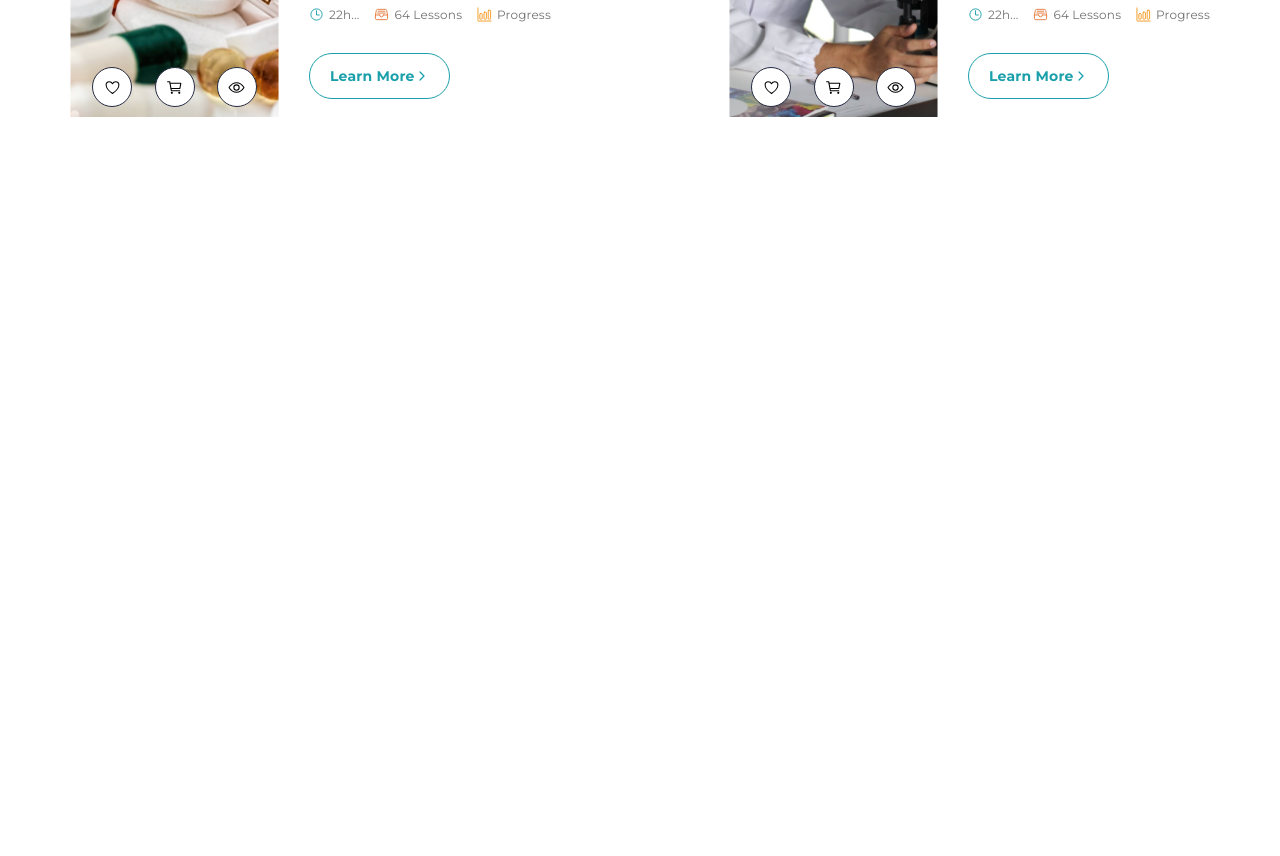
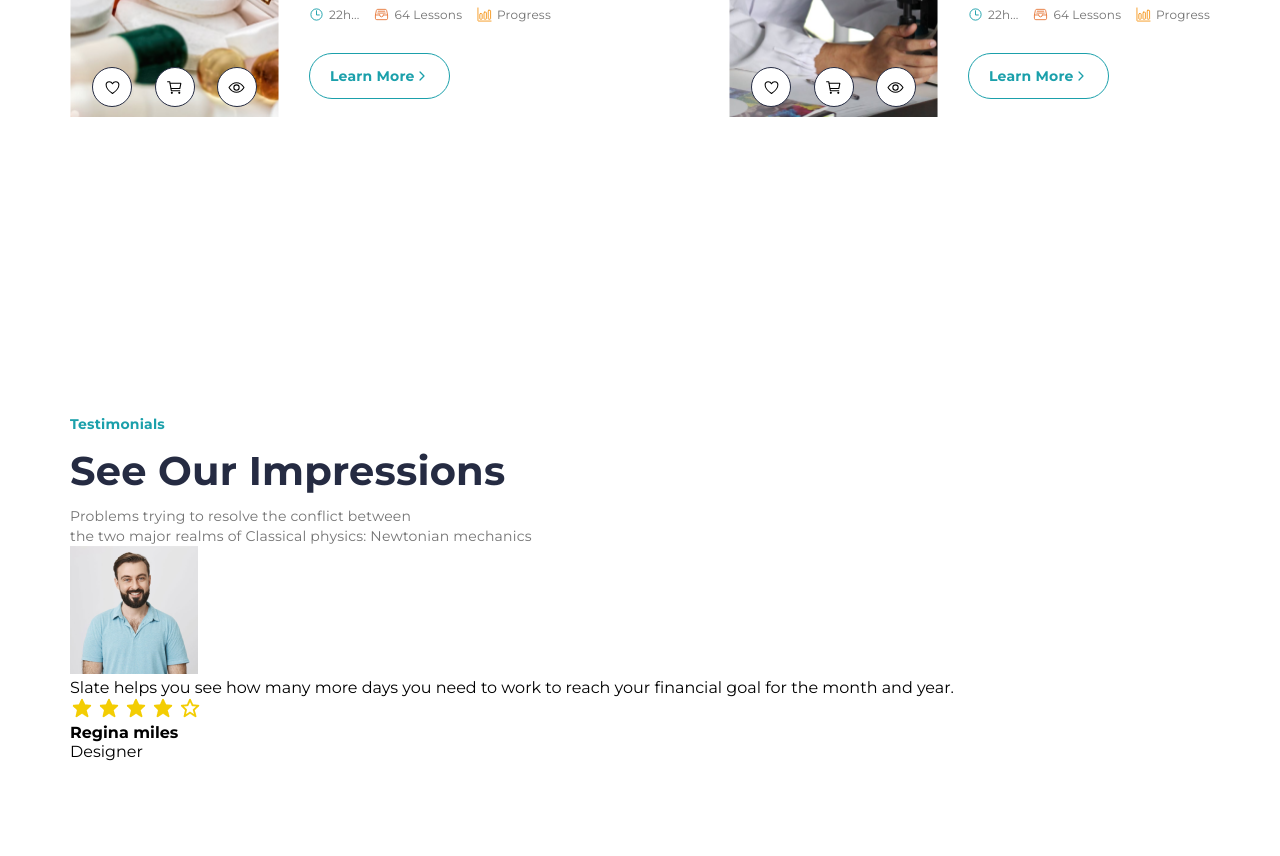
Before and after one commit to Sardor0810-sys/Medical_care, a plain HTML site: page index.html in a window 1280 px wide. Shown: the part 3011-3867 px from the top of the page. Before the commit the page ends 3263 px from the top, so only its background shows below. Drawn offline with nearby package versions, Linux system fonts and the light colour scheme.

Commit message:
initial commit

```diff
--- a/index.html
+++ b/index.html
@@ -290,5 +290,35 @@
             </div>
         </div>
     </div>
+    <div class="impression">
+        <div class="container">
+            <p class="impression__word">
+                Testimonials
+            </p>
+            <h2 class="impression__title">
+                See Our Impressions
+            </h2>
+            <p class="impression__text">
+                Problems trying to resolve the conflict between
+            </p>
+            <p class="impression__text">
+                the two major realms of Classical physics: Newtonian mechanics
+            </p>
+            <div class="impression__box">
+                <div class="impression__card">
+                    <img src="./image/impression-1.png" alt="" class="impression__img">
+                    <p class="impression__subtext">
+                        Slate helps you see how many more days you need to work to reach your financial
+                        goal for the month and year.
+                    </p>
+                    <img src="./image/stars sec-.png" alt="" class="impression__star">
+                    <h4 class="impression__subtitle">
+                        Regina miles
+                    </h4>
+                    <p class="impression__info">Designer</p>
+                </div>
+            </div>
+        </div>
+    </div>
 </body>
 </html>
--- a/scss/block-all/_block-all.scss
+++ b/scss/block-all/_block-all.scss
@@ -3,4 +3,5 @@
 @import './page';
 @import './sector';
 @import './section';
+@import './impression';
 @import './footer'
--- /dev/null
+++ b/scss/block-all/_impression.scss
@@ -0,0 +1,27 @@
+.impression{
+    padding-top: 160px;
+    padding-bottom: 95px;
+
+
+    &__word{
+        font-weight: 700;
+        font-size: 14px;
+        line-height: 24px;
+        letter-spacing: 0.2px;
+        color: #1BA0AB;
+    }
+    &__title{
+        font-size: 40px;
+        line-height: 50px;
+        letter-spacing: 0.2px;
+        color: #252B42;
+        margin: 10px 0;
+    }
+    &__text{
+        font-size: 14px;
+        line-height: 20px;
+        letter-spacing: 0.2px;
+        color: #737373;
+    }
+
+}
```
Also changed, not shown: image/impression-1.png (added), image/impression-2.png (added), image/stars sec-.png (added), style/main.css, 1 other file.
